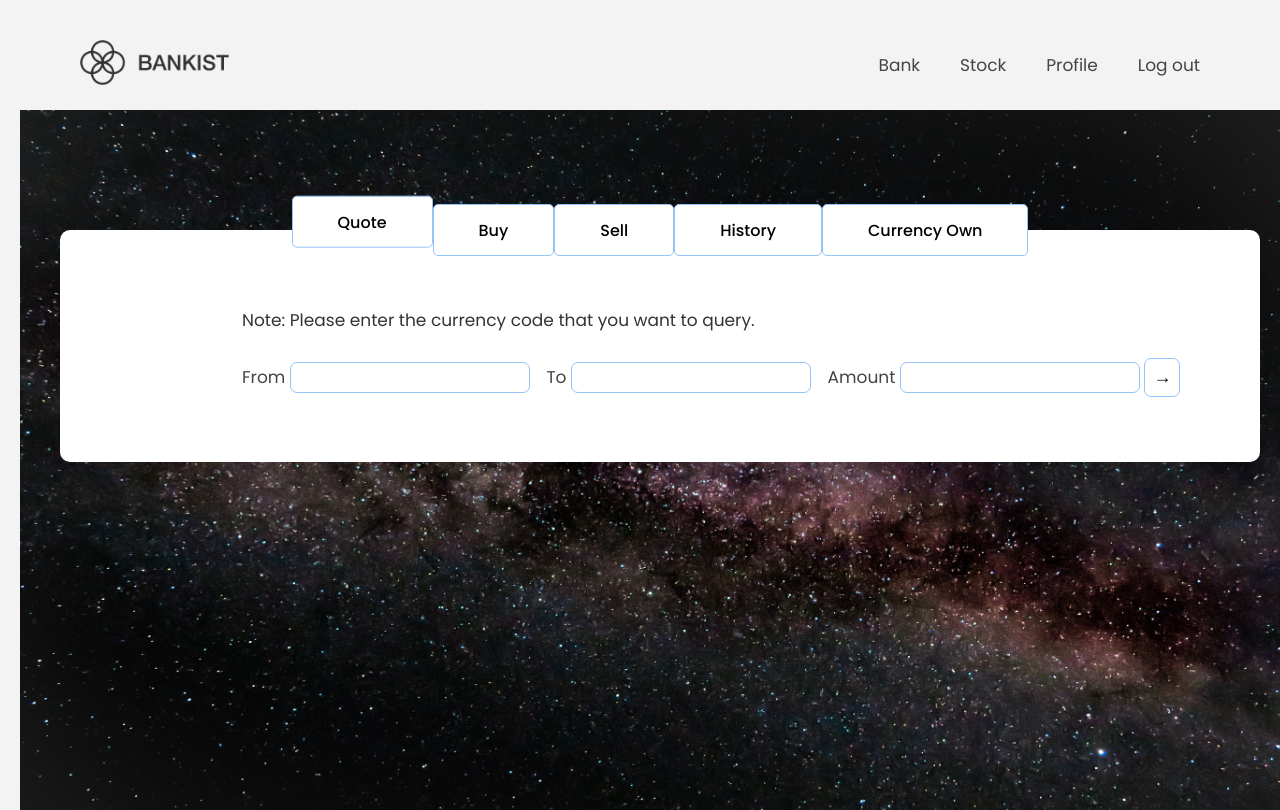
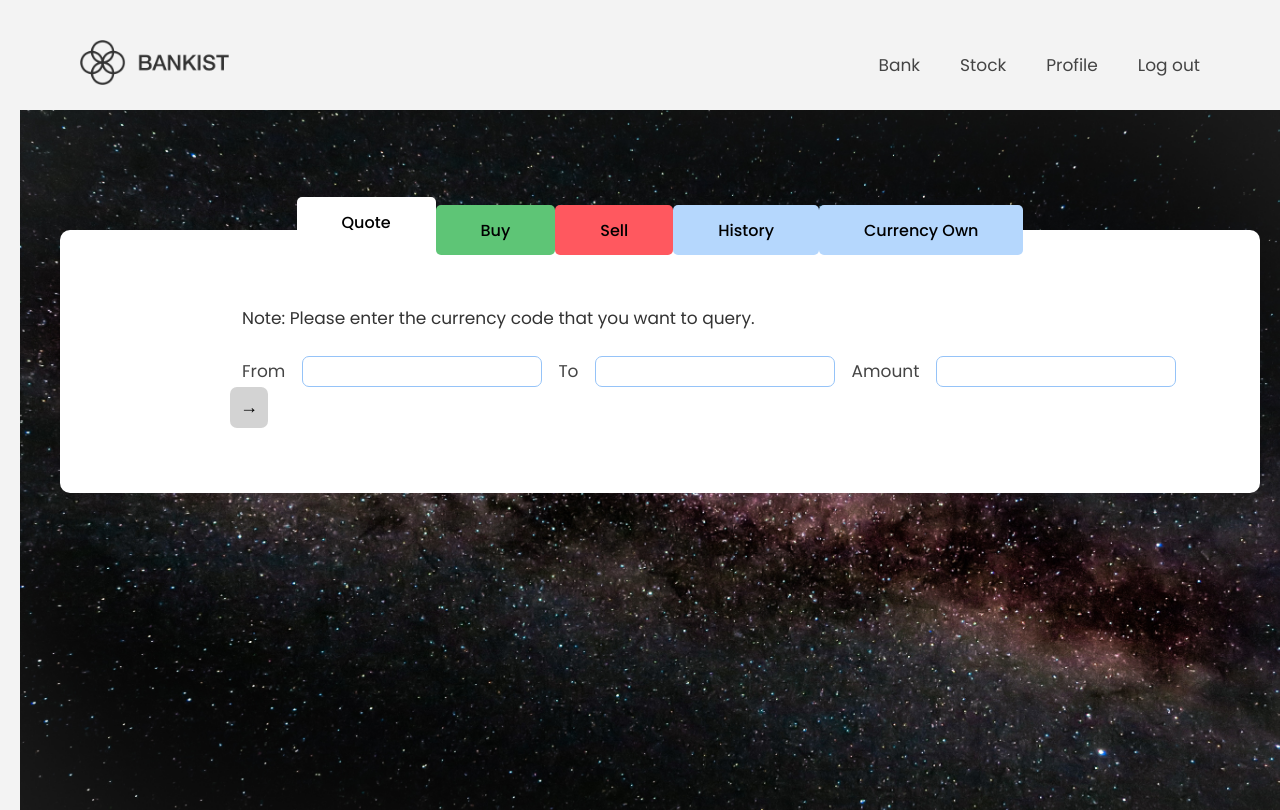
Before and after one commit to Ru960413/finance--Django-, a Django app: page /currency/ in a window 1280 px wide. Run offline with Django 4.2, Linux system fonts and the light colour scheme; a user stored in the database is signed in; some libraries are stand-ins or nearby versions.

Commit message:
change coloring of operation tabs

```diff
--- a/static/css/currency.css
+++ b/static/css/currency.css
@@ -1,3 +1,12 @@
+:root {
+  --color-primary: #5ec576;
+  --color-secondary: #ffcb03;
+  --color-tertiary: #ff585f;
+  --color-primary-darker: #4bbb7d;
+  --color-secondary-darker: #ffbb00;
+  --color-tertiary-darker: #fd424b;
+}
+
 * {
   margin: 0;
   padding: 0;
@@ -69,6 +78,23 @@ h2 {
   color: #333;
 }
 
+.back__btn {
+  display: flex;
+  font-size: 1.7rem;
+  font-weight: 500;
+  text-decoration: none;
+  justify-content: center;
+}
+
+.back__btn:visited {
+  color: #444;
+}
+
+.back__btn:hover {
+  outline: none;
+  color: #777;
+}
+
 .background-container {
   position: absolute;
   width: 100%;
@@ -92,16 +118,26 @@ h2 {
 
 .operations__tab {
   transform: translateY(-50%);
-  border: 1px solid rgb(149, 195, 248) !important;
+  /* border: 1px solid rgb(149, 195, 248) !important; */
+  border-radius: 5px;
 }
 
-.operations__tab--1,
+.operations__tab--4,
+.operations__tab--5 {
+  background-color: rgb(181, 215, 253);
+}
+
+.operations__tab--4:hover,
+.operations__tab--5:hover {
+  background-color: rgb(74, 155, 247);
+}
+
+/* .operations__tab--1,
 .operations__tab--2,
 .operations__tab--3,
 .operations__tab--4,
 .operations__tab--5 {
   background-color: #fff;
-  border-radius: 5px;
 }
 
 .operations__tab--1:hover,
@@ -110,10 +146,37 @@ h2 {
 .operations__tab--4:hover,
 .operations__tab--5:hover {
   background-color: rgb(181, 215, 253);
+} */
+
+.operations__tab--1 {
+  background-color: var(--color-secondary);
+}
+
+.operations__tab--1:hover {
+  background-color: var(--color-secondary-darker);
+}
+
+.operations__tab--2 {
+  background-color: var(--color-primary);
+  margin: 0;
+}
+
+.operations__tab--2:hover {
+  background-color: var(--color-primary-darker);
+}
+
+.operations__tab--3 {
+  background-color: var(--color-tertiary);
+  margin: 0;
+}
+
+.operations__tab--3:hover {
+  background-color: var(--color-tertiary-darker);
 }
 
 .operations__tab--active {
   transform: translateY(-66%);
+  background-color: #fff;
 }
 
 .operations__content {
@@ -194,19 +257,27 @@ h2 {
   font-size: 1.7rem;
   text-align: center;
   margin-left: 1.2rem;
+  margin-right: 1.2rem;
 }
 
 .form__btn {
   border: none;
   border-radius: 0.7rem;
   font-size: 1.8rem;
-  background-color: #fff;
-  border: 1px solid rgb(149, 195, 248);
+  background-color: lightgrey;
+  /* border: 1px solid rgb(149, 195, 248); */
   cursor: pointer;
-  padding: 8px;
+  padding: 10px;
 }
 
 .form__btn:focus {
   outline: none;
   background-color: rgba(255, 255, 255, 0.8);
 }
+
+.info {
+  display: flex;
+  padding: 3rem;
+  font-size: 2rem;
+  align-content: center;
+}
```
